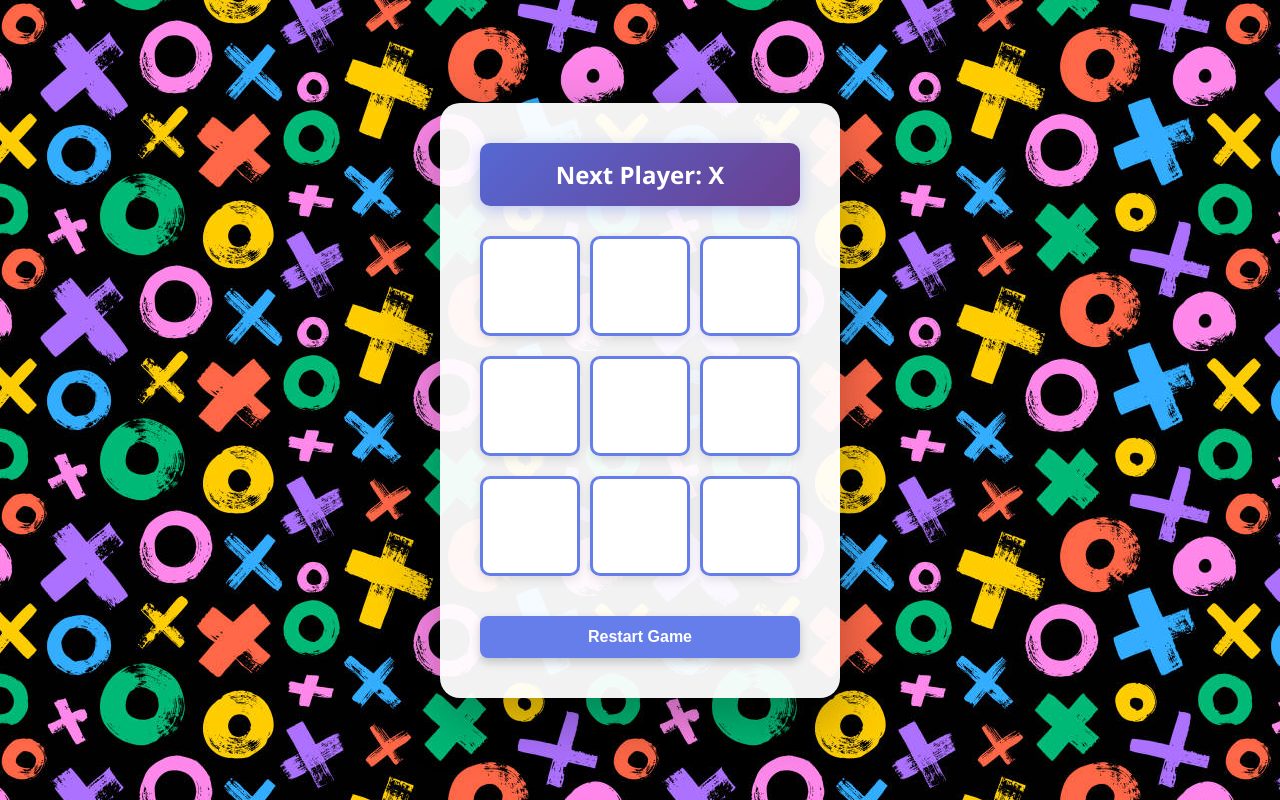
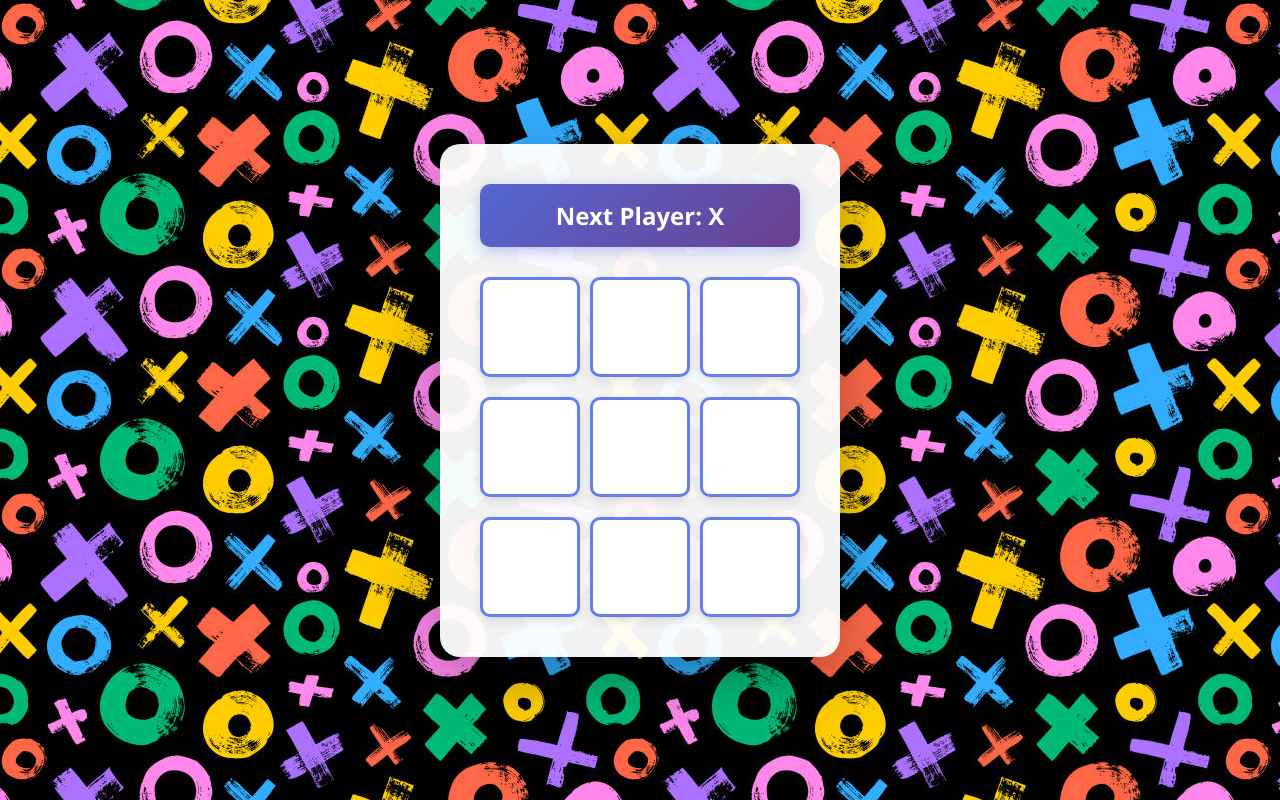
Before and after one commit to Nidhal06/xoGame, a React (Vite) app: page / in a window 1280 px wide. Built offline with nearby package versions, Linux system fonts and the light colour scheme.

Commit message:
Refactor App component for better readability

```diff
--- a/src/App.jsx
+++ b/src/App.jsx
@@ -3,128 +3,119 @@ import { useState } from "react";
 
 function Square({ value, onSquareClick, disabled }) {
   return (
-    <button className={`square ${disabled ? "disabled-square" : ""}`}  onClick={onSquareClick} disabled={disabled}>
+    <button
+      className={`square ${disabled ? "disabled-square" : ""}`}
+      onClick={onSquareClick}
+      disabled={disabled}
+    >
       {value}
     </button>
   );
 }
 
 export default function App() {
-  const [squares, setSquares] = useState([
+  const emptyBoard = [
     [null, null, null],
     [null, null, null],
     [null, null, null],
-  ]);
+  ];
+
+  const [squares, setSquares] = useState(emptyBoard);
   const [xIsNext, setXIsNext] = useState(true);
   const [status, setStatus] = useState(null);
-  function handleClick(i, j) {
-    const newSquares = [...squares];
-    newSquares[i][j] = xIsNext ? "X" : "O";
-    setSquares(newSquares);
-    console.log(newSquares);
-    setStatus(winner(newSquares));
 
-    setXIsNext(!xIsNext);
-  }
-
-  function winner(sq) {
+  function calculateWinner(board) {
+    // rows
     for (let i = 0; i < 3; i++) {
-      if (sq[i][0] == sq[i][1] && sq[i][0] == sq[i][2] && sq[i][0] != null) {
-        return sq[i][0];
+      if (
+        board[i][0] === board[i][1] &&
+        board[i][0] === board[i][2] &&
+        board[i][0] !== null
+      ) {
+        return board[i][0];
       }
     }
+
+    // columns
     for (let i = 0; i < 3; i++) {
-      if (sq[0][i] == sq[1][i] && sq[0][i] == sq[2][i] && sq[i][0] != null) {
-        return sq[0][i];
+      if (
+        board[0][i] === board[1][i] &&
+        board[0][i] === board[2][i] &&
+        board[0][i] !== null
+      ) {
+        return board[0][i];
       }
     }
-    for (let i = 0; i < 3; i++) {
-      if (sq[0][0] === sq[1][1] && sq[0][0] === sq[2][2] && sq[0][0] !== null) {
-        return sq[0][0];
-      }
 
-      if (sq[0][2] === sq[1][1] && sq[0][2] === sq[2][0] && sq[0][2] !== null) {
-        return sq[0][2];
-      }
+    // diagonals
+    if (
+      board[0][0] === board[1][1] &&
+      board[0][0] === board[2][2] &&
+      board[0][0] !== null
+    ) {
+      return board[0][0];
+    }
+
+    if (
+      board[0][2] === board[1][1] &&
+      board[0][2] === board[2][0] &&
+      board[0][2] !== null
+    ) {
+      return board[0][2];
     }
 
     return null;
   }
 
+  function handleClick(i, j) {
+    if (squares[i][j] || status) return;
+
+    // deep copy board
+    const newSquares = squares.map(row => [...row]);
+    newSquares[i][j] = xIsNext ? "X" : "O";
+
+    const win = calculateWinner(newSquares);
+
+    setSquares(newSquares);
+    setStatus(win);
+    setXIsNext(!xIsNext);
+  }
+
   function restartGame() {
-    setSquares([
-      [null, null, null],
-      [null, null, null],
-      [null, null, null],
-    ]);
+    setSquares(emptyBoard.map(row => [...row]));
     setXIsNext(true);
+    setStatus(null);
   }
 
   return (
     <div className="game">
       <div className="game-board">
+
         <div className="status">
-          {status ? `Winner: ${status}` : `Next Player: ${xIsNext ? "X" : "O"}`}
+          {status
+            ? `Winner: ${status}`
+            : `Next Player: ${xIsNext ? "X" : "O"}`}
         </div>
 
-        <div className="board-row">
-          <Square
-            value={squares[0][0]}
-            onSquareClick={() => handleClick(0, 0)}
-            disabled={status || squares[0][0] != null}
-          />
+        {squares.map((row, i) => (
+          <div className="board-row" key={i}>
+            {row.map((cell, j) => (
+              <Square
+                key={j}
+                value={cell}
+                onSquareClick={() => handleClick(i, j)}
+                disabled={status || cell !== null}
+              />
+            ))}
+          </div>
+        ))}
 
-          <Square
-            value={squares[0][1]}
-            onSquareClick={() => handleClick(0, 1)}
-            disabled={status || squares[0][1] != null}
-          />
-          <Square
-            value={squares[0][2]}
-            onSquareClick={() => handleClick(0, 2)}
-            disabled={status || squares[0][2] != null}
-          />
-        </div>
-        <div className="board-row">
-          <Square
-            value={squares[1][0]}
-            onSquareClick={() => handleClick(1, 0)}
-            disabled={status || squares[1][0] != null}
-          />
-          <Square
-            value={squares[1][1]}
-            onSquareClick={() => handleClick(1, 1)}
-            disabled={status || squares[1][1] != null}
-          />
-          <Square
-            value={squares[1][2]}
-            onSquareClick={() => handleClick(1, 2)}
-            disabled={status || squares[1][2] != null}
-          />
-        </div>
-        <div className="board-row">
-          <Square
-            value={squares[2][0]}
-            onSquareClick={() => handleClick(2, 0)}
-            disabled={status || squares[2][0] != null}
-          />
-          <Square
-            value={squares[2][1]}
-            onSquareClick={() => handleClick(2, 1)}
-            disabled={status || squares[2][1] != null}
-          />
-          <Square
-            value={squares[2][2]}
-            onSquareClick={() => handleClick(2, 2)}
-            disabled={status || squares[2][2] != null}
-          />
-        </div>
-
-        {winner && (
+        {status && (
           <button onClick={restartGame} className="restart-button">
             Restart Game
           </button>
         )}
+
       </div>
     </div>
   );
```
